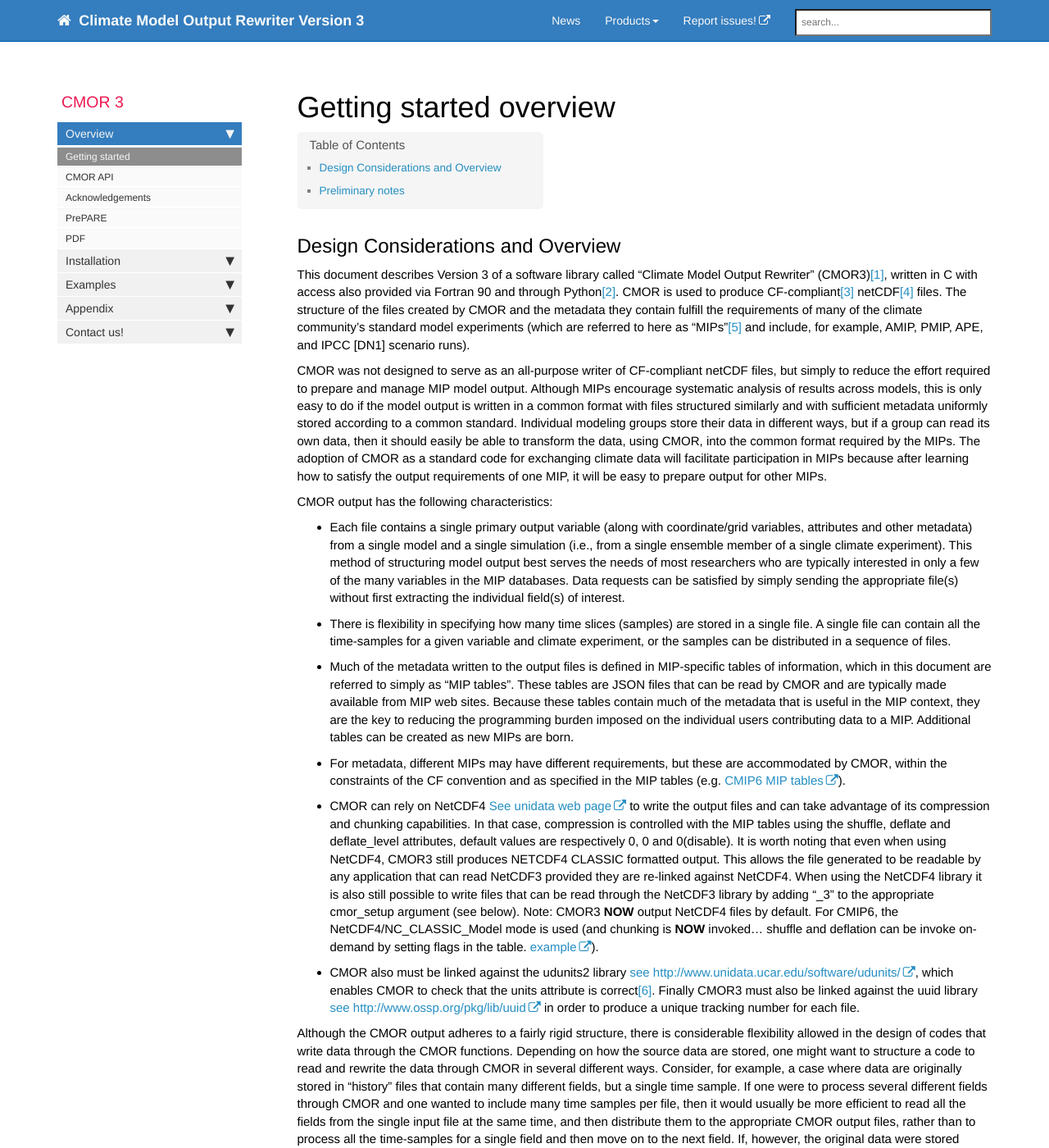
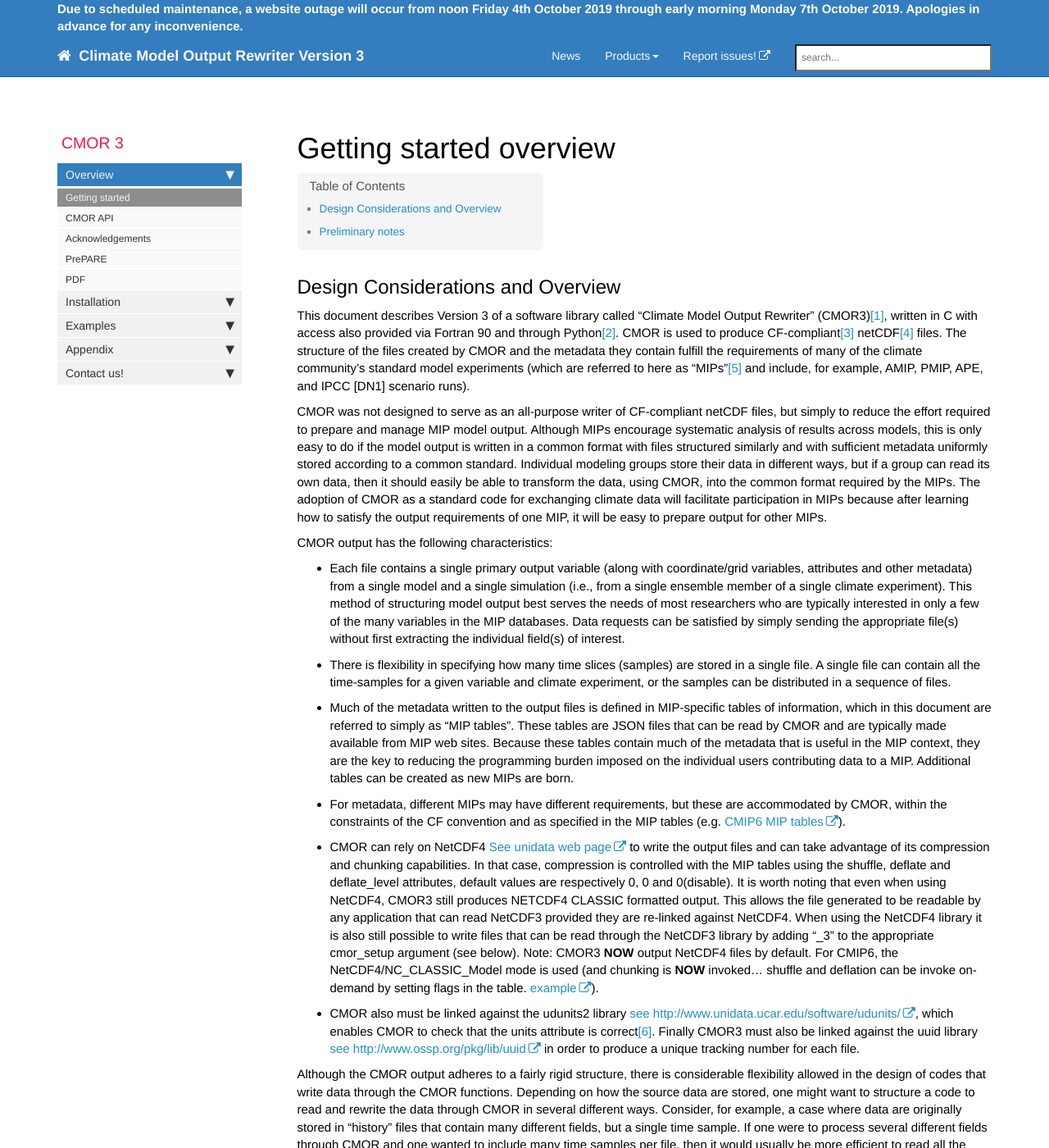
Before and after one commit to mauzey1/cmor3_documentation, a Jekyll site: the page built from index.md, in a window 1280 px wide and 1400 px high. Shown: the whole window at 82% size. Built offline with Jekyll 4.4.1, drawn with Linux system fonts in a browser that asks for light colours; nearby versions of some CDN libraries; comment, search, counter and statistics services are not loaded.

Commit message:
Add maintenance banner for website outage on October 4-6, 2019

```diff
--- /dev/null
+++ b/_includes/maintenance_banner.html
@@ -0,0 +1,6 @@
+<div class="navbar-header" style="color:white;">
+    <b>
+        Due to scheduled maintenance, a website outage will occur from noon Friday 4th October 2019
+        through early morning Monday 7th October 2019.  Apologies in advance for any inconvenience.
+    </b>
+</div>
--- a/_includes/topnav.html
+++ b/_includes/topnav.html
@@ -1,6 +1,7 @@
 <!-- Navigation -->
 <nav class="navbar navbar-inverse navbar-fixed-top">
     <div class="container topnavlinks">
+        {% include maintenance_banner.html %}
         <div class="navbar-header">
             <button type="button" class="navbar-toggle" data-toggle="collapse" data-target="#bs-example-navbar-collapse-1">
                 <span class="sr-only">Toggle navigation</span>
--- a/css/modern-business.css
+++ b/css/modern-business.css
@@ -12,7 +12,7 @@ body {
 }
 
 body {
-    padding-top: 50px; /* Required padding for .navbar-fixed-top. Remove if using .navbar-static-top. Change if height of navigation changes. */
+    padding-top: 100px; /* Required padding for .navbar-fixed-top. Remove if using .navbar-static-top. Change if height of navigation changes. */
 }
 
 .img-portfolio {
```
